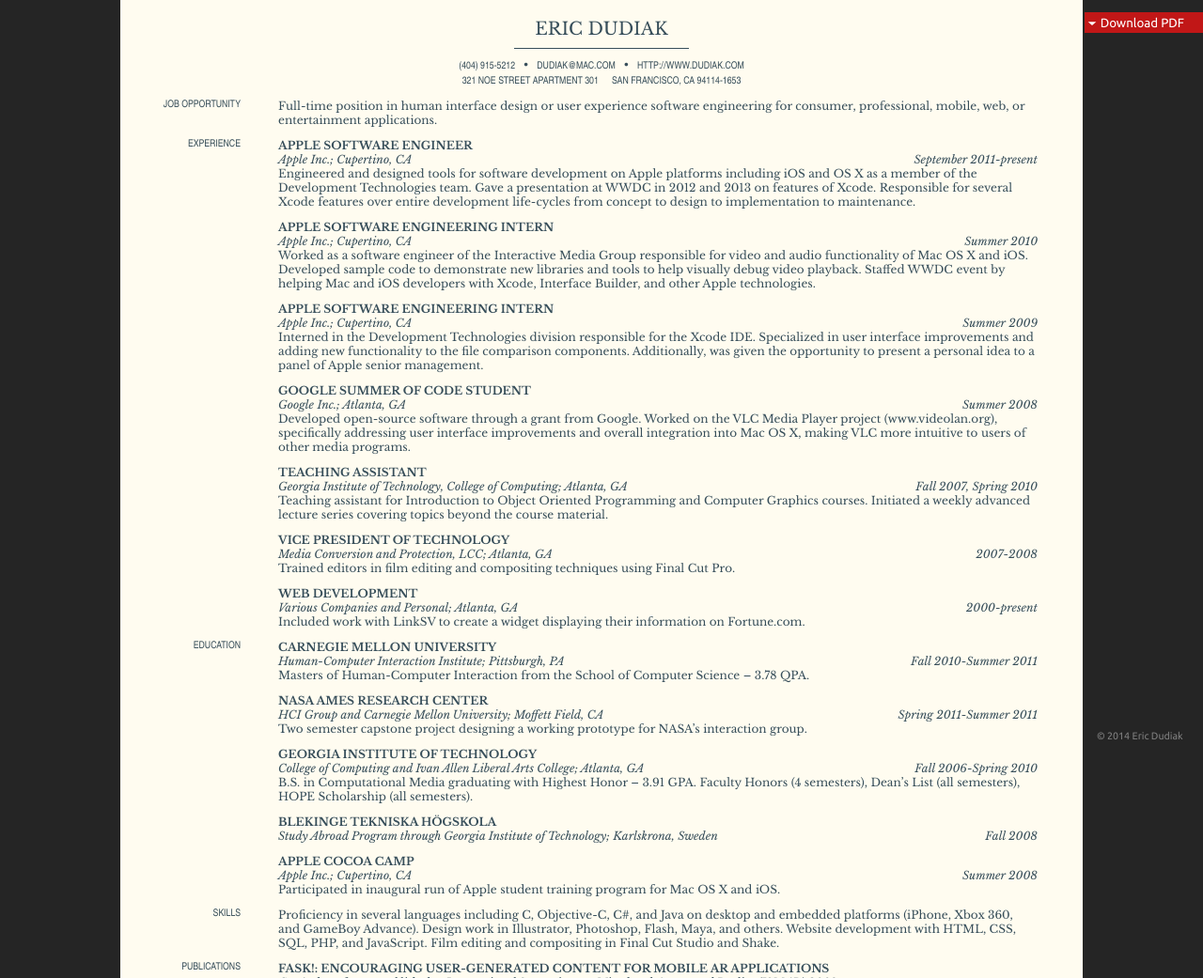
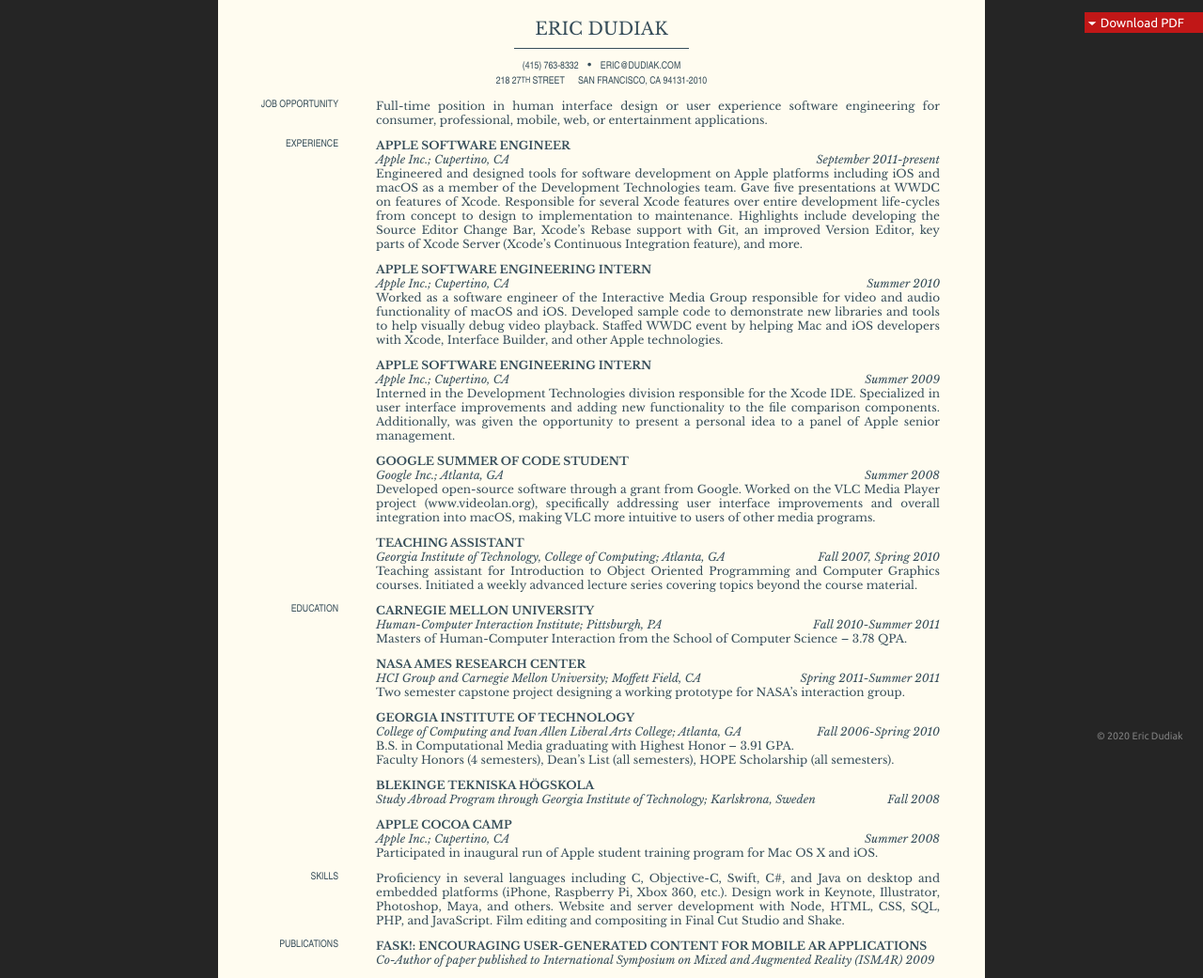
Before and after one commit to dudiak/dudiak.github.io, a plain HTML site: page index.html in a window 1280 px wide. Shown: the top 1041 px of the page at 94% size. Drawn offline with nearby package versions, Linux system fonts and the light colour scheme.

Commit message:
Update content to be current.

```diff
--- a/index.html
+++ b/index.html
@@ -3,7 +3,7 @@
 <head>
     <meta http-equiv="Content-Type" content="text/html; charset=UTF-8"/>
     <title>dudiak.com &gt; home</title>
-    <link href="http://fonts.googleapis.com/css?family=Ubuntu:400,700|Libre+Baskerville:400,700,400italic" rel="stylesheet" type="text/css"/>
+    <link href="https://fonts.googleapis.com/css?family=Ubuntu:400,700|Libre+Baskerville:400,700,400italic" rel="stylesheet" type="text/css"/>
     <link rel="stylesheet" href="styles/desktop.css" type="text/css"/>
     <link rel="stylesheet" href="styles/print.css" type="text/css" media="print"/>
     <script src="scripts/jquery-1.8.1.min.js" type="text/javascript"></script>
@@ -18,20 +18,22 @@
         <div id="resume_header">
             <div id="resume_name">Eric Dudiak</div>
             <div id="resume_contact">
-                <span class="resume_header_info">(404) 915-5212</span>
+                <span class="resume_header_info">(415) 763-8332</span>
                 •
-                <span class="resume_header_info">dudiak@mac.com</span>
-                •
-                <span class="resume_header_info">http://www.dudiak.com</span>
+                <span class="resume_header_info">eric@dudiak.com</span>
             </div>
             <div id="resume_address">
-                <span class="resume_header_info">321 Noe Street Apartment 301</span>
-                <span class="resume_header_info">San Francisco, CA 94114-1653</span>
+                <span class="resume_header_info">218 27<sup>th</sup> Street</span>
+                <span class="resume_header_info">San Francisco, CA 94131-2010</span>
             </div>
         </div>
         <div class="resume_section">
             <div class="resume_section_title">Job Opportunity</div>
-            <div class="resume_section_content">Full-time position in human interface design or user experience software engineering for consumer, professional, mobile, web, or entertainment applications.</div>
+            <div class="resume_section_content">
+                <div class="resume_section_item_description">
+                    Full-time position in human interface design or user experience software engineering for consumer, professional, mobile, web, or entertainment applications.
+                </div>
+            </div>
         </div>
         <div class="resume_section">
             <div class="resume_section_title">Experience</div>
@@ -42,9 +44,9 @@
                         Apple Inc.; Cupertino, CA
                         <span class="resume_date">September 2011-present</span>
                     </div>
-
-                                    Engineered and designed tools for software development on Apple platforms including iOS and OS X as a member of the Development Technologies team. Gave a presentation at WWDC in 2012 and 2013 on features of Xcode. Responsible for several Xcode features over entire development life-cycles from concept to design to implementation to maintenance.
-
+                    <div class="resume_section_item_description">
+                        Engineered and designed tools for software development on Apple platforms including iOS and macOS as a member of the Development Technologies team. Gave five presentations at WWDC on features of Xcode. Responsible for several Xcode features over entire development life-cycles from concept to design to implementation to maintenance. Highlights include developing the Source Editor Change Bar, Xcode’s Rebase support with Git, an improved Version Editor, key parts of Xcode Server (Xcode’s Continuous Integration feature), and more.
+                    </div>
                 </div>
                 <div class="resume_section_item">
                     <div class="resume_section_item_title">Apple Software Engineering Intern</div>
@@ -52,9 +54,9 @@
                         Apple Inc.; Cupertino, CA
                         <span class="resume_date">Summer 2010</span>
                     </div>
-
-                                    Worked as a software engineer of the Interactive Media Group responsible for video and audio functionality of Mac OS X and iOS. Developed sample code to demonstrate new libraries and tools to help visually debug video playback. Staffed WWDC event by helping Mac and iOS developers with Xcode, Interface Builder, and other Apple technologies.
-
+                    <div class="resume_section_item_description">
+                        Worked as a software engineer of the Interactive Media Group responsible for video and audio functionality of macOS and iOS. Developed sample code to demonstrate new libraries and tools to help visually debug video playback. Staffed WWDC event by helping Mac and iOS developers with Xcode, Interface Builder, and other Apple technologies.
+                    </div>
                 </div>
                 <div class="resume_section_item">
                     <div class="resume_section_item_title">Apple Software Engineering Intern</div>
@@ -62,9 +64,9 @@
                         Apple Inc.; Cupertino, CA
                         <span class="resume_date">Summer 2009</span>
                     </div>
-
-                                    Interned in the Development Technologies division responsible for the Xcode IDE. Specialized in user interface improvements and adding new functionality to the file comparison components. Additionally, was given the opportunity to present a personal idea to a panel of Apple senior management.
-
+                    <div class="resume_section_item_description">
+                        Interned in the Development Technologies division responsible for the Xcode IDE. Specialized in user interface improvements and adding new functionality to the file comparison components. Additionally, was given the opportunity to present a personal idea to a panel of Apple senior management.
+                    </div>
                 </div>
                 <div class="resume_section_item">
                     <div class="resume_section_item_title">Google Summer of Code Student</div>
@@ -72,9 +74,9 @@
                         Google Inc.; Atlanta, GA
                         <span class="resume_date">Summer 2008</span>
                     </div>
-
-                                    Developed open-source software through a grant from Google. Worked on the VLC Media Player project (www.videolan.org), specifically addressing user interface improvements and overall integration into Mac OS X, making VLC more intuitive to users of other media programs.
-
+                    <div class="resume_section_item_description">
+                        Developed open-source software through a grant from Google. Worked on the VLC Media Player project (www.videolan.org), specifically addressing user interface improvements and overall integration into macOS, making VLC more intuitive to users of other media programs.
+                    </div>
                 </div>
                 <div class="resume_section_item">
                     <div class="resume_section_item_title">Teaching Assistant</div>
@@ -82,29 +84,9 @@
                         Georgia Institute of Technology, College of Computing; Atlanta, GA
                         <span class="resume_date">Fall 2007, Spring 2010</span>
                     </div>
-
-                                    Teaching assistant for Introduction to Object Oriented Programming and Computer Graphics courses. Initiated a weekly advanced lecture series covering topics beyond the course material.
-
-                </div>
-                <div class="resume_section_item">
-                    <div class="resume_section_item_title">Vice President of Technology</div>
-                    <div class="resume_section_item_subtitle">
-                        Media Conversion and Protection, LCC; Atlanta, GA
-                        <span class="resume_date">2007-2008</span>
+                    <div class="resume_section_item_description">
+                        Teaching assistant for Introduction to Object Oriented Programming and Computer Graphics courses. Initiated a weekly advanced lecture series covering topics beyond the course material.
                     </div>
-
-                                    Trained editors in film editing and compositing techniques using Final Cut Pro.
-
-                </div>
-                <div class="resume_section_item">
-                    <div class="resume_section_item_title">Web Development</div>
-                    <div class="resume_section_item_subtitle">
-                        Various Companies and Personal; Atlanta, GA
-                        <span class="resume_date">2000-present</span>
-                    </div>
-
-                                    Included work with LinkSV to create a widget displaying their information on Fortune.com.
-
                 </div>
             </div>
         </div>
@@ -117,9 +99,9 @@
                         Human-Computer Interaction Institute; Pittsburgh, PA
                         <span class="resume_date">Fall 2010-Summer 2011</span>
                     </div>
-
-                                    Masters of Human-Computer Interaction from the School of Computer Science – 3.78 QPA.
-
+                    <div class="resume_section_item_description">
+                        Masters of Human-Computer Interaction from the School of Computer Science – 3.78 QPA.
+                    </div>
                 </div>
                 <div class="resume_section_item">
                     <div class="resume_section_item_title">NASA Ames Research Center</div>
@@ -127,9 +109,9 @@
                         HCI Group and Carnegie Mellon University; Moffett Field, CA
                         <span class="resume_date">Spring 2011-Summer 2011</span>
                     </div>
-
-                                    Two semester capstone project designing a working prototype for NASA’s interaction group.
-
+                    <div class="resume_section_item_description">
+                        Two semester capstone project designing a working prototype for NASA’s interaction group.
+                    </div>
                 </div>
                 <div class="resume_section_item">
                     <div class="resume_section_item_title">Georgia Institute of Technology</div>
@@ -137,9 +119,9 @@
                         College of Computing and Ivan Allen Liberal Arts College; Atlanta, GA
                         <span class="resume_date">Fall 2006-Spring 2010</span>
                     </div>
-
-                                    B.S. in Computational Media graduating with Highest Honor – 3.91 GPA. Faculty Honors (4 semesters), Dean’s List (all semesters), HOPE Scholarship (all semesters).
-
+                    <div class="resume_section_item_description">
+                        B.S. in Computational Media graduating with Highest Honor – 3.91 GPA.<br>Faculty Honors (4 semesters), Dean’s List (all semesters), HOPE Scholarship (all semesters).
+                    </div>
                 </div>
                 <div class="resume_section_item">
                     <div class="resume_section_item_title">Blekinge Tekniska Högskola</div>
@@ -154,15 +136,19 @@
                         Apple Inc.; Cupertino, CA
                         <span class="resume_date">Summer 2008</span>
                     </div>
-
-                                    Participated in inaugural run of Apple student training program for Mac OS X and iOS.
-
+                    <div class="resume_section_item_description">
+                        Participated in inaugural run of Apple student training program for Mac OS X and iOS.
+                    </div>
                 </div>
             </div>
         </div>
         <div class="resume_section">
             <div class="resume_section_title">Skills</div>
-            <div class="resume_section_content">Proficiency in several languages including C, Objective-C, C#, and Java on desktop and embedded platforms (iPhone, Xbox 360, and GameBoy Advance). Design work in Illustrator, Photoshop, Flash, Maya, and others. Website development with HTML, CSS, SQL, PHP, and JavaScript. Film editing and compositing in Final Cut Studio and Shake.</div>
+            <div class="resume_section_content">
+                <div class="resume_section_item_description">
+                    Proficiency in several languages including C, Objective-C, Swift, C#, and Java on desktop and embedded platforms (iPhone, Raspberry Pi, Xbox 360, etc.). Design work in Keynote, Illustrator, Photoshop, Maya, and others. Website and server development with Node, HTML, CSS, SQL, PHP, and JavaScript. Film editing and compositing in Final Cut Studio and Shake.
+                </div>
+            </div>
         </div>
         <div class="resume_section">
             <div class="resume_section_title">Publications</div>
@@ -174,6 +160,6 @@
             </div>
         </div>
     </div>
-    <div id="copyright">&copy; 2014 Eric Dudiak</div>
+    <div id="copyright">&copy; 2020 Eric Dudiak</div>
 </body>
 </html>
--- a/styles/desktop.css
+++ b/styles/desktop.css
@@ -90,11 +90,14 @@ a:hover {
 
 #resume {
 	width: 100%;
+    margin-left: auto;
+    margin-right: auto;
 	background-color: #fffcf0;
 	color: #374e5a;
 	font-family: 'Libre Baskerville', serif;
 	font-size: 9pt;
 	padding-bottom: 1em;
+    max-width: 68em;
 }
 
 #resume a {
@@ -134,6 +137,10 @@ a:hover {
 	margin: 0em .5em;
 }
 
+.resume_header_info sup {
+    vertical-align: text-top;
+}
+
 .resume_section_title {
 	font-family: 'Arial Narrow', arial, sans-serif;
 	font-size: 8pt;
@@ -159,6 +166,11 @@ a:hover {
 
 .resume_section_item_subtitle {
 	font-style: italic;
+}
+
+.resume_section_item_description {
+    text-align: justify;
+    text-justify: inter-word;
 }
 
 .resume_date {
--- a/styles/print.css
+++ b/styles/print.css
@@ -9,3 +9,7 @@ body {
 #copyright {
 	display: none;
 }
+
+#resume {
+    max-width: auto;
+}
```
Also changed, not shown: 1 other file.
